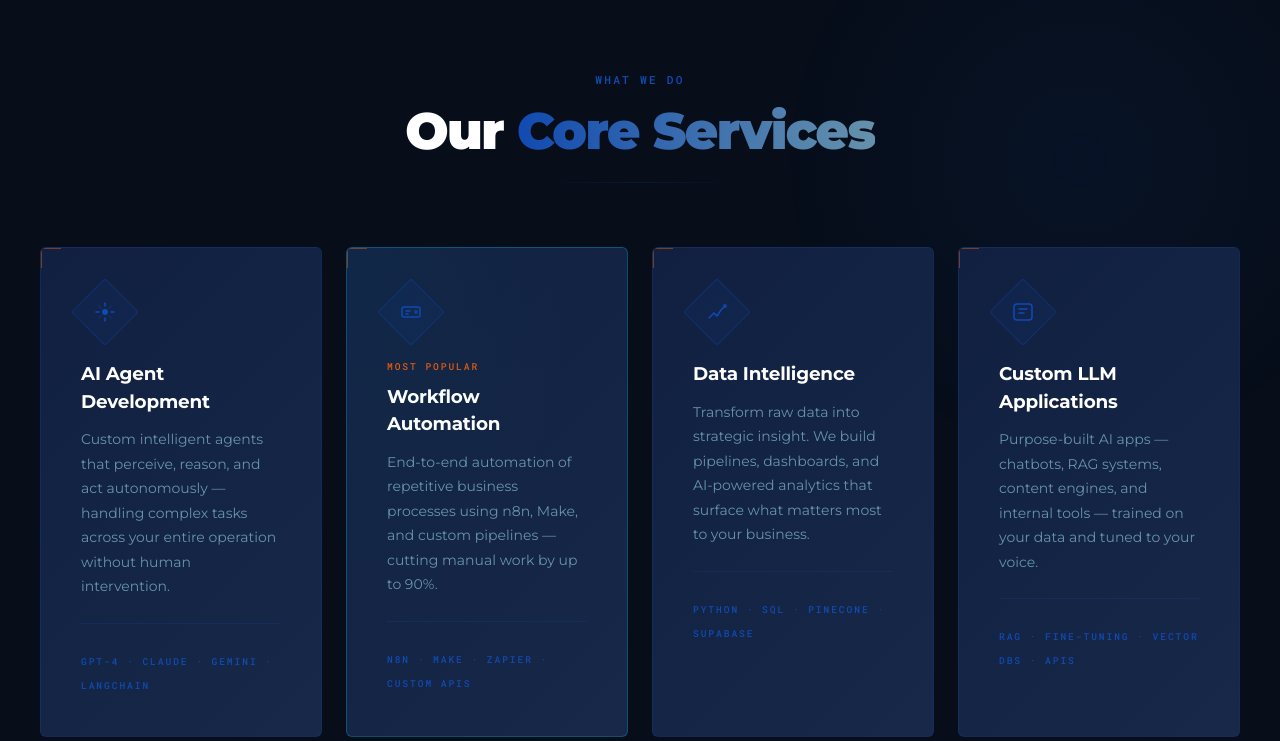
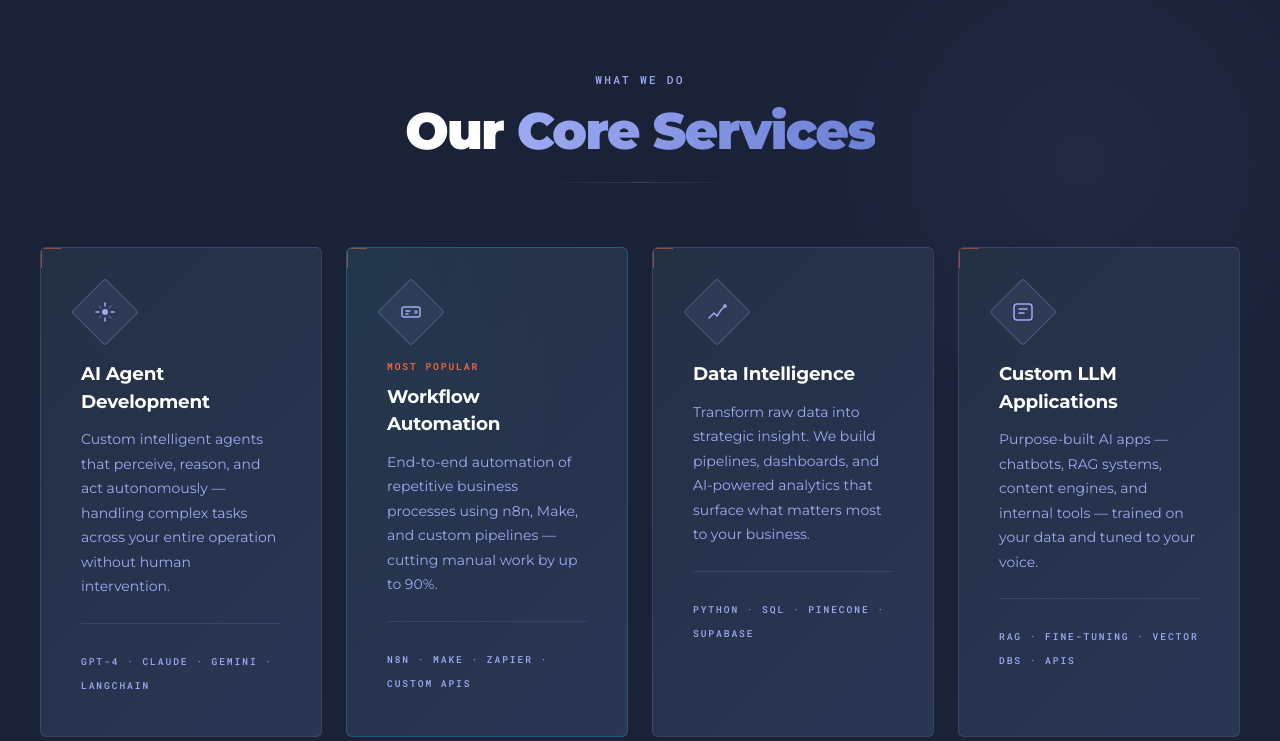
Before and after one commit to marliawintelligence-hub/marliaw-test-website, a website: page index.html in a window 1280 px wide. Shown: the part 1079-1820 px from the top of the page. Drawn offline with nearby package versions, Linux system fonts and the light colour scheme.

Commit message:
Apply Studio Simpatico palette: navy, periwinkle, orange, yellow
- Background: #1A2238 (deep navy)
- Accent 1: #9DAAF2 (soft periwinkle) - labels, borders, buttons
- Accent 2: #FF6A3D (vivid orange) - gradient text highlights
- Accent 3: #F4DB7D (warm yellow) - gradient text end

Co-Authored-By: Claude Sonnet 4.6 <noreply@anthropic.com>

```diff
--- a/index.html
+++ b/index.html
@@ -12,20 +12,20 @@
   <script src="https://cdn.tailwindcss.com"></script>
   <style>
     :root {
-      --bg-deep:    #070E1A;
-      --bg-surface: #0C1628;
-      --bg-card:    #112040;
-      --bg-float:   #172848;
-      --cyan:       #114AB1;
-      --cyan-dim:   #6793AC;
-      --cyan-glow:  rgba(17,74,177,0.25);
-      --gold:       #E4580B;
-      --gold-light: #FF7A3A;
+      --bg-deep:    #1A2238;
+      --bg-surface: #1E293B;
+      --bg-card:    #243044;
+      --bg-float:   #2A3655;
+      --cyan:       #9DAAF2;
+      --cyan-dim:   #6B7FD4;
+      --cyan-glow:  rgba(157,170,242,0.2);
+      --gold:       #FF6A3D;
+      --gold-light: #F4DB7D;
       --text-pri:   #FFFFFF;
-      --text-sec:   #6793AC;
-      --text-muted: #3D5A72;
-      --border:     rgba(17,74,177,0.2);
-      --border-hov: rgba(17,74,177,0.55);
+      --text-sec:   #9DAAF2;
+      --text-muted: #5B6A8A;
+      --border:     rgba(157,170,242,0.15);
+      --border-hov: rgba(157,170,242,0.45);
     }
 
     *, *::before, *::after { box-sizing: border-box; margin: 0; padding: 0; }
@@ -49,8 +49,8 @@
     .grid-bg {
       position: absolute; inset: 0;
       background-image:
-        linear-gradient(rgba(17,74,177,0.07) 1px, transparent 1px),
-        linear-gradient(90deg, rgba(17,74,177,0.07) 1px, transparent 1px);
+        linear-gradient(rgba(157,170,242,0.05) 1px, transparent 1px),
+        linear-gradient(90deg, rgba(157,170,242,0.05) 1px, transparent 1px);
       background-size: 60px 60px;
       pointer-events: none;
     }
@@ -58,13 +58,13 @@
     .radial-cyan {
       position: absolute;
       border-radius: 50%;
-      background: radial-gradient(circle, rgba(17,74,177,0.2) 0%, transparent 70%);
+      background: radial-gradient(circle, rgba(157,170,242,0.14) 0%, transparent 70%);
       pointer-events: none;
     }
     .radial-gold {
       position: absolute;
       border-radius: 50%;
-      background: radial-gradient(circle, rgba(228,88,11,0.08) 0%, transparent 70%);
+      background: radial-gradient(circle, rgba(255,106,61,0.1) 0%, transparent 70%);
       pointer-events: none;
     }
 
@@ -87,13 +87,13 @@
     }
 
     .text-cyan-grad {
-      background: linear-gradient(90deg, #114AB1 0%, #6793AC 100%);
+      background: linear-gradient(90deg, #9DAAF2 0%, #6B7FD4 100%);
       -webkit-background-clip: text;
       -webkit-text-fill-color: transparent;
       background-clip: text;
     }
     .text-gold-grad {
-      background: linear-gradient(90deg, #E4580B 0%, #FF7A3A 100%);
+      background: linear-gradient(90deg, #FF6A3D 0%, #F4DB7D 100%);
       -webkit-background-clip: text;
       -webkit-text-fill-color: transparent;
       background-clip: text;
@@ -118,15 +118,15 @@
       text-decoration: none;
       transition: transform 0.2s cubic-bezier(0.34,1.56,0.64,1), box-shadow 0.2s ease;
       box-shadow:
-        0 4px 20px rgba(17,74,177,0.5),
-        0 8px 40px rgba(17,74,177,0.2),
+        0 4px 20px rgba(157,170,242,0.35),
+        0 8px 40px rgba(157,170,242,0.15),
         inset 0 1px 0 rgba(255,255,255,0.15);
     }
     .btn-glow:hover {
       transform: translateY(-2px) scale(1.02);
       box-shadow:
-        0 6px 30px rgba(17,74,177,0.7),
-        0 12px 50px rgba(17,74,177,0.3),
+        0 6px 30px rgba(157,170,242,0.5),
+        0 12px 50px rgba(157,170,242,0.2),
         inset 0 1px 0 rgba(255,255,255,0.15);
     }
     .btn-glow:active { transform: translateY(0) scale(0.99); }
@@ -150,7 +150,7 @@
       transition: transform 0.2s cubic-bezier(0.34,1.56,0.64,1), background 0.2s ease, border-color 0.2s ease;
     }
     .btn-outline:hover {
-      background: rgba(17,74,177,0.08);
+      background: rgba(157,170,242,0.08);
       border-color: var(--cyan);
       transform: translateY(-2px);
     }
@@ -165,7 +165,7 @@
     .card:hover {
       border-color: var(--border-hov);
       transform: translateY(-4px);
-      box-shadow: 0 20px 60px rgba(0,0,0,0.5), 0 0 30px rgba(17,74,177,0.1);
+      box-shadow: 0 20px 60px rgba(0,0,0,0.4), 0 0 30px rgba(157,170,242,0.08);
     }
 
     .diamond-icon {
@@ -177,8 +177,8 @@
     .diamond-icon::before {
       content: '';
       position: absolute; inset: 0;
-      background: rgba(17,74,177,0.1);
-      border: 1px solid rgba(17,74,177,0.35);
+      background: rgba(157,170,242,0.08);
+      border: 1px solid rgba(157,170,242,0.3);
       transform: rotate(45deg);
       border-radius: 3px;
     }
@@ -187,9 +187,9 @@
       position: fixed; top: 0; left: 0; right: 0; z-index: 100;
       padding: 1.2rem 2rem;
       display: flex; align-items: center; justify-content: space-between;
-      background: linear-gradient(180deg, rgba(7,14,26,0.97) 0%, rgba(7,14,26,0) 100%);
+      background: linear-gradient(180deg, rgba(26,34,56,0.97) 0%, rgba(26,34,56,0) 100%);
       backdrop-filter: blur(12px);
-      border-bottom: 1px solid rgba(17,74,177,0.1);
+      border-bottom: 1px solid rgba(157,170,242,0.08);
     }
     .nav-logo { height: 44px; width: auto; }
     .nav-links { display: flex; gap: 2.5rem; align-items: center; }
@@ -286,7 +286,7 @@
 
     ::-webkit-scrollbar { width: 4px; }
     ::-webkit-scrollbar-track { background: var(--bg-deep); }
-    ::-webkit-scrollbar-thumb { background: #114AB1; border-radius: 2px; }
+    ::-webkit-scrollbar-thumb { background: #9DAAF2; border-radius: 2px; }
 
     .section { padding: 7rem 2rem; position: relative; }
     .section-inner { max-width: 1200px; margin: 0 auto; }
@@ -721,7 +721,7 @@
         <div class="testimonial-quote"></div>
         <p style="font-size:0.9rem;color:var(--text-sec);line-height:1.8;margin-bottom:1.5rem;">Marliaw automated our entire client onboarding process. What took 3 days of manual work now happens in 20 minutes. The ROI was visible in the first month.</p>
         <div style="display:flex;align-items:center;gap:1rem;">
-          <img src="https://placehold.co/44x44/114AB1/FFFFFF?text=SK" alt="Sarah K" style="width:44px;height:44px;border-radius:50%;border:1px solid var(--border-hov);" />
+          <img src="https://placehold.co/44x44/9DAAF2/1A2238?text=SK" alt="Sarah K" style="width:44px;height:44px;border-radius:50%;border:1px solid var(--border-hov);" />
           <div>
             <div style="font-size:0.85rem;font-weight:700;">Sarah K.</div>
             <div style="font-size:0.7rem;color:var(--text-muted);font-family:'Roboto Mono',monospace;">COO, FinTech Startup</div>
@@ -734,7 +734,7 @@
         <div class="testimonial-quote"></div>
         <p style="font-size:0.9rem;color:var(--text-sec);line-height:1.8;margin-bottom:1.5rem;">The AI agent they built handles 80% of our customer support tickets without human involvement. Our team now focuses on strategic work instead of repetitive queries.</p>
         <div style="display:flex;align-items:center;gap:1rem;">
-          <img src="https://placehold.co/44x44/E4580B/FFFFFF?text=MR" alt="Marcus R" style="width:44px;height:44px;border-radius:50%;border:1px solid var(--border-hov);" />
+          <img src="https://placehold.co/44x44/FF6A3D/FFFFFF?text=MR" alt="Marcus R" style="width:44px;height:44px;border-radius:50%;border:1px solid var(--border-hov);" />
           <div>
             <div style="font-size:0.85rem;font-weight:700;">Marcus R.</div>
             <div style="font-size:0.7rem;color:var(--text-muted);font-family:'Roboto Mono',monospace;">CEO, E-Commerce Brand</div>
@@ -747,7 +747,7 @@
         <div class="testimonial-quote"></div>
         <p style="font-size:0.9rem;color:var(--text-sec);line-height:1.8;margin-bottom:1.5rem;">Beyond just the technical delivery, Marliaw helped us think differently about our entire operation. We've identified 12 more automation opportunities since working with them.</p>
         <div style="display:flex;align-items:center;gap:1rem;">
-          <img src="https://placehold.co/44x44/114AB1/FFFFFF?text=AL" alt="Amara L" style="width:44px;height:44px;border-radius:50%;border:1px solid var(--border-hov);" />
+          <img src="https://placehold.co/44x44/9DAAF2/1A2238?text=AL" alt="Amara L" style="width:44px;height:44px;border-radius:50%;border:1px solid var(--border-hov);" />
           <div>
             <div style="font-size:0.85rem;font-weight:700;">Amara L.</div>
             <div style="font-size:0.7rem;color:var(--text-muted);font-family:'Roboto Mono',monospace;">Head of Ops, SaaS Platform</div>
```
